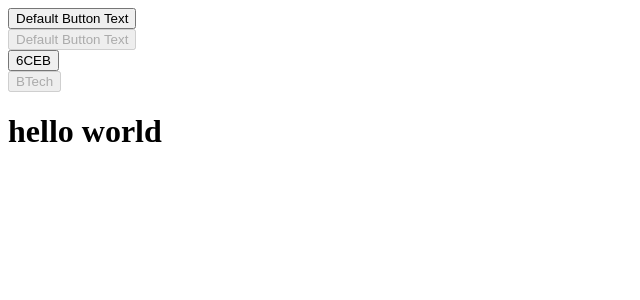
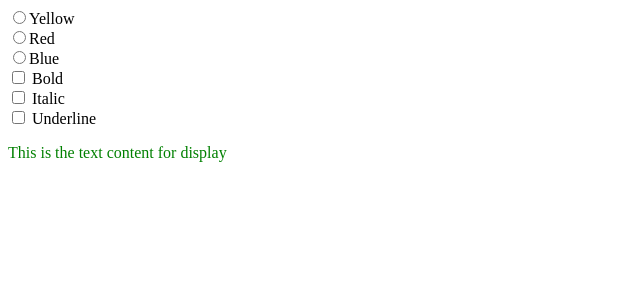
Before and after one commit to Nishanttalaviya/React, a React app in the folder project1/: page / in a window 1280 px wide. Shown: the top 300 px of the page, without its empty margins (0-640 px from the left). Built offline with nearby package versions, Linux system fonts and the light colour scheme; the HTML template or start-up script is replaced by a standard one.

Commit message:
add file

```diff
--- a/project1/src/lect3112/hook.jsx
+++ b/project1/src/lect3112/hook.jsx
@@ -1,7 +1,7 @@
 import { useState } from "react";
 
 function Hookexm1(){
-    const [name] = useState("hello world");
+    const [name] = useState("RKU");
     return <h1>{name}</h1>;
 }
 export default Hookexm1;
--- /dev/null
+++ b/project1/src/lect3112/hook3.jsx
@@ -0,0 +1,48 @@
+import { useState } from "react";
+function StateExample3() {
+  const [color, setColor] = useState("green");
+  const [bld, setBld] = useState(100);
+  const [itl, setItl] = useState("");
+  const [txtdec, setTxtDec] = useState("");
+  return (
+    <div>
+      <input type="radio" name="color" onChange={() => setColor("Yellow")} />
+      {"Yellow"}
+      <br />
+      <input type="radio" name="color" onChange={() => setColor("Red")} />
+      {"Red"}
+      <br />
+      <input type="radio" name="color" onChange={() => setColor("Blue")} />
+      {"Blue"}
+      <br />
+      <input
+        type="checkbox"
+        onChange={(e) => setBld(e.target.checked ? 900 : 100)}
+      />{" "}
+      {"Bold"}
+      <br />
+      <input
+        type="checkbox"
+        onChange={(e) => setItl(e.target.checked ? "italic" : "")}
+      />{" "}
+      {"Italic"}
+      <br />
+      <input
+        type="checkbox"
+        onChange={(e) => setTxtDec(e.target.checked ? "underline" : "")}
+      />{" "}
+      {"Underline"}
+      <p
+        style={{
+          color: color,
+          fontWeight: bld,
+          fontStyle: itl,
+          textDecoration: txtdec,
+        }}
+      >
+        This is the text content for display
+      </p>
+    </div>
+  );
+}
+export default StateExample3;
--- a/project1/src/main.jsx
+++ b/project1/src/main.jsx
@@ -1,20 +1,20 @@
 import { StrictMode } from 'react'
 import { createRoot } from 'react-dom/client'
 import './index.css'
-import Hookexm1 from './lect3112/hook';
-import MyCustButton from './lect3112/Purefun2';
+import Stateexm3 from './lect3112/hook3';
 //1. class base imlentions
 //2. functional imlentions
 
 createRoot(document.getElementById('root')).render(
   <StrictMode>
-  <MyCustButton />
+  {/* <MyCustButton />
     <br />
     <MyCustButton var1={true} />
     <br />
     <MyCustButton var2={"6CEB"} />
     <br />
     <MyCustButton var1={true} var2={"BTech"} />
- <Hookexm1/>
+  */}
+ <Stateexm3/>
   </StrictMode>
 );
```
Also changed, not shown: project1/src/lect3112/hook2.jsx (added, +29 -0 lines).
